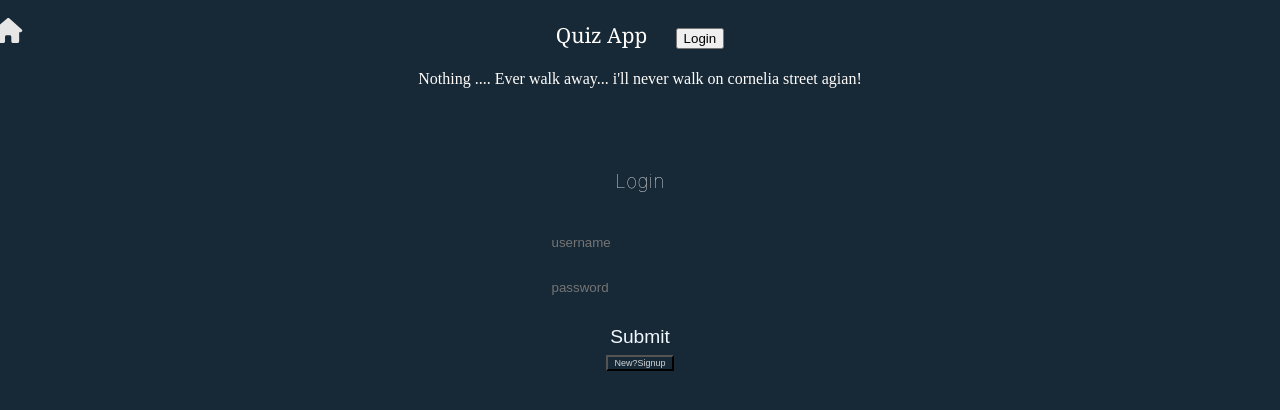
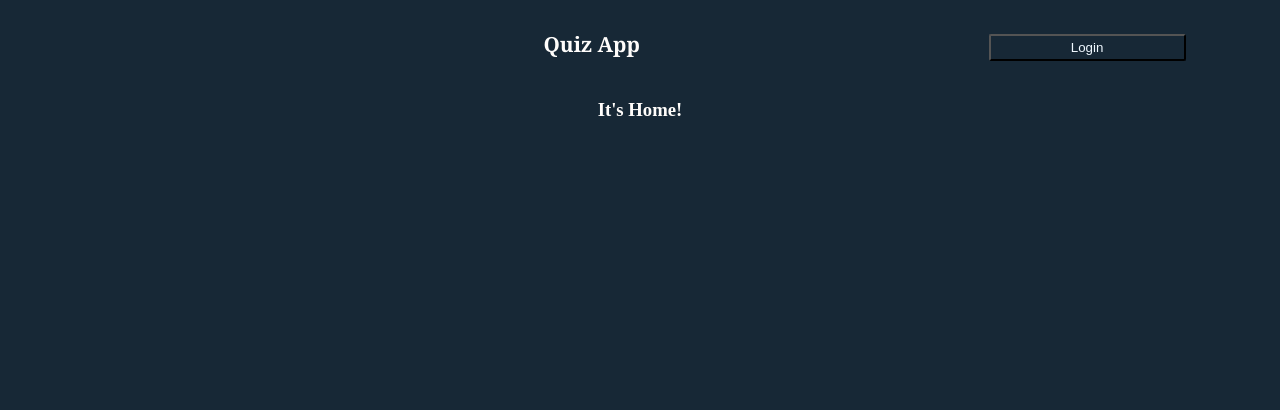
Before and after one commit to M3Mounish/Quiz-App, a React (Create React App) app: page / in a window 1280 px wide. Shown: the top 410 px of the page. Built offline with nearby package versions, Linux system fonts and the light colour scheme.

Commit message:
fixed some bugs & added profile

```diff
--- a/src/components/App.jsx
+++ b/src/components/App.jsx
@@ -1,47 +1,55 @@
 import React, { useState, useEffect } from "react";
-import Popup from "reactjs-popup";
 
 import Home from "./Home";
-import Quiz from "./quizlogic";
+import Quiz from "./Quiz";
 import Login from "./Login";
+import Profile from "./Profile";
+//assets {icons}
 import { ReactComponent as Homelogo } from '../assets/house-solid.svg';
-
+import { ReactComponent as Userlogo } from '../assets/user-solid.svg';
 
 function App() {
   //hide/show
-  const [home, setHome] = useState(true);
+  const [home, setHome] = useState(1);//1-home 2-login 3-Profile
   const [login, setLogin] = useState(true);
 
   //user
   const [user, setUser] = useState(false);
-  const [username, setUsername] = useState('');
+  const [profileName, setProfileName] = useState('');
+
   //   useEffect(() => {
   //     axios.get("http://localhost:3333/home").then(function (response) {
   //         setHome(response.data)
   //     })
   // }, [])
-  function cB(data) {
+  function cB(data, username) {
+    setProfileName(username);
+    data === 'y' && setUser(true, () => { console.log(user); });
 
-    data == 'y' && setUser(!user);
-    console.log(user);
-
+    console.log(profileName);
+  }
+  function handleProfile() {
+    setHome(3);
   }
 
   return (
     <div>
       <div className="navbar">
-        <header>Quiz App</header>
-        <Homelogo className='home-logo' onClick={() => { setHome(true); setLogin(false); }} />
-        {!user ? <button className="login-btn" onClick={() => { setLogin(true) }}>Login</button> : <button>Nothing</button>}
+        <h2>Quiz App</h2>
+        <Homelogo className='home-logo' onClick={() => { setHome(1); }} />
+        {!user ? <button className="login-btn profile-btn" onClick={() => { setHome(2) }}>Login</button> : <button className="profile-btn" onClick={handleProfile}><Userlogo className="user-logo" />{profileName}</button>}
       </div>
-      {home && <Home />}
+      {home === 1 && <Home />}
       {/* {!home && <Quiz />} */}
 
-      <p>Nothing .... Ever walk away... i'll never walk on cornelia street agian!</p>
+      {/* <p>Nothing .... Ever walk away... i'll never walk on cornelia street agian!</p> */}
       {/* {home && !login && <button onClick={() => { setHome(false) }}>Quiz 1</button>} */}
 
-      {login && home && <Login user={cB} />}
+      {home === 2 && <Login user={cB} />}
+
+      {home === 3 && <Profile username={profileName} />}
     </div>
+
   )
 }
 
--- a/src/components/Home.jsx
+++ b/src/components/Home.jsx
@@ -1,7 +1,9 @@
 import React, { useState } from 'react';
 
 function Home() {
-    return (null);
+    return (<div>
+        <h3>It's Home!</h3>
+    </div>);
 }
 
 export default Home;
--- a/src/components/Login.jsx
+++ b/src/components/Login.jsx
@@ -8,7 +8,7 @@ function Login(props) {
     const [username, setUsername] = useState('');
     const [password, setPassword] = useState('');
     //user
-    const [loggedIn, setLoggedIn] = useState(false);
+    // const [loggedIn, setLoggedIn] = useState(false);
     //trigger
     const [register, setRegister] = useState(false);
 
@@ -17,10 +17,15 @@ function Login(props) {
         await axios.post('http://localhost:3333/login', { username, password })
             .then(function (response) {
                 console.log(response);
-                response && setLoggedIn(true);
-                response && props.user('y');
+                if (response.data === false) {
+                    alert("Inputs are wrong whoeveryouare!");
+                } else if (response.status === 200 && response.data !== false) {
 
-
+                    console.log(response.data[0].username);
+                    alert("Going good here!");
+                    props.user('y', response.data[0].username);
+                }
+                // response.data && alert("Every thing is alright");
             })
 
             .catch(function (error) {
--- /dev/null
+++ b/src/components/Profile.jsx
@@ -0,0 +1,37 @@
+import React, { useState } from 'react';
+import axios from 'axios';
+
+function Profile(props) {
+
+    const [resetPw, setResetPw] = useState(false);
+    const [oldPassword, setOldPassword] = useState('');
+    const [newPassword, setNewPassword] = useState('');
+    const [reNewPassword, setReNewPassword] = useState('');
+
+    function handleReset(e) {
+        e.preventDefault();
+        newPassword !== reNewPassword && alert("Re-enter you new password correctly, bastardo!");
+        newPassword === reNewPassword && axios.post('http://localhost:3333/reset-password', { oldPassword, newPassword })//bug-replaces every same password as cannot send username
+            .then((res) => { res.data && alert("Reset successful"); !res.data && alert("Old password wrong!") })
+    }
+    return (
+        <div className='profile'>
+            <h3>Hello {props.username}! </h3>
+            <button className="reset-password" onClick={() => { setResetPw(!resetPw) }}>Reset Password</button>
+
+            {resetPw && <div className="reset-container">
+                <form onSubmit={handleReset}>
+                    <input className="reset-input" type="password" name="oldPw" value={oldPassword} onChange={(e) => setOldPassword(e.target.value)} placeholder='current password' />
+                    <input className="reset-input" type="password" value={newPassword} onChange={(e) => setNewPassword(e.target.value)} placeholder='new password' />
+                    <input className="reset-input" type="password" value={reNewPassword} onChange={(e) => setReNewPassword(e.target.value)} placeholder='reenter new password' />
+                    <button >Reset</button>
+                </form>
+
+            </div>}
+
+        </div>
+
+    );
+}
+
+export default Profile;
--- a/src/components/Signup.jsx
+++ b/src/components/Signup.jsx
@@ -1,4 +1,4 @@
-import React, { useState } from 'react';
+import React, { useState, useHook } from 'react';
 import axios from 'axios';
 
 
@@ -14,7 +14,7 @@ function Register() {
             username, password
         })
             .then(function (response) {
-                if (response.data == "none") {
+                if (response.data === "none") {
                     alert("Not filled completely ;(")
                 }
                 !response.data && alert("Username already exists!");
@@ -24,9 +24,13 @@ function Register() {
             .catch(function (error) {
                 console.log(error);
             })
-        await setUsername('');
-        await setPassword('');
+        setUsername('');
+        setPassword('');
     }
+
+    // useHook(() => {
+
+    // })
 
     return (
         <div className="form">
--- a/src/styles/styles.css
+++ b/src/styles/styles.css
@@ -13,9 +13,13 @@ div.main-div {
     text-align: center;
 }
 
-header {
+h2 {
     font-family: Georgia, Times, serif;
     font-size: 1.3rem;
+    text-align: center;
+    display: inline-block;
+    align-items: center;
+    margin-left: 8.3rem;
     /* margin-top: 0.9rem; */
 }
 
@@ -110,13 +114,14 @@ header {
     /* aspect-ratio: 1, 1; */
     filter: brightness(0) invert(0.9);
     max-width: 2.3%;
-    right: 53%;
+    right: 56%;
     top: 3%;
     margin-top: 0.3rem;
 }
 
 .navbar {
     padding: 0.3rem 1rem;
+    text-align: center;
 }
 
 header {
@@ -186,3 +191,53 @@ header {
     font-weight: 300;
 
 }
+
+.profile-btn {
+    position: relative;
+    left: 26%;
+    top: 3%;
+    margin-top: 0.3rem;
+    padding: 0.23rem 0.3rem;
+    color: aliceblue;
+    border-radius: 0.13rem;
+    background-color: transparent;
+    /* align-items: center; */
+    text-align: center;
+    display: inline-block;
+    margin-bottom: -3px;
+    margin-right: 4px;
+    min-width: 16%;
+
+}
+
+.profile-btn:hover {
+    box-shadow: 0.03rem 0.03rem 0.06rem 0.06rem #c1c1c2;
+
+}
+
+.reset-container {
+    text-align: center;
+}
+
+.reset-input {
+    background-color: transparent;
+    color: aliceblue;
+    border: transparent;
+    border-radius: 0.03rem;
+    display: block;
+    min-width: 39%;
+    min-height: 0.3rem;
+    padding: 0.3rem 0;
+    margin: 1.3rem auto;
+}
+
+.user-logo {
+    filter: brightness(0) invert(0.93);
+    max-width: 13%;
+    margin-right: 0.3rem;
+    /* position: relative;
+    bottom: 20%;*/
+
+    /* margin-top: 50; */
+
+}
```
Also changed, not shown: src/assets/user-solid.svg (added), src/components/Quiz.jsx (renamed from src/components/quizlogic.jsx), 1 other file (tests, documents, lock files or other folders).
